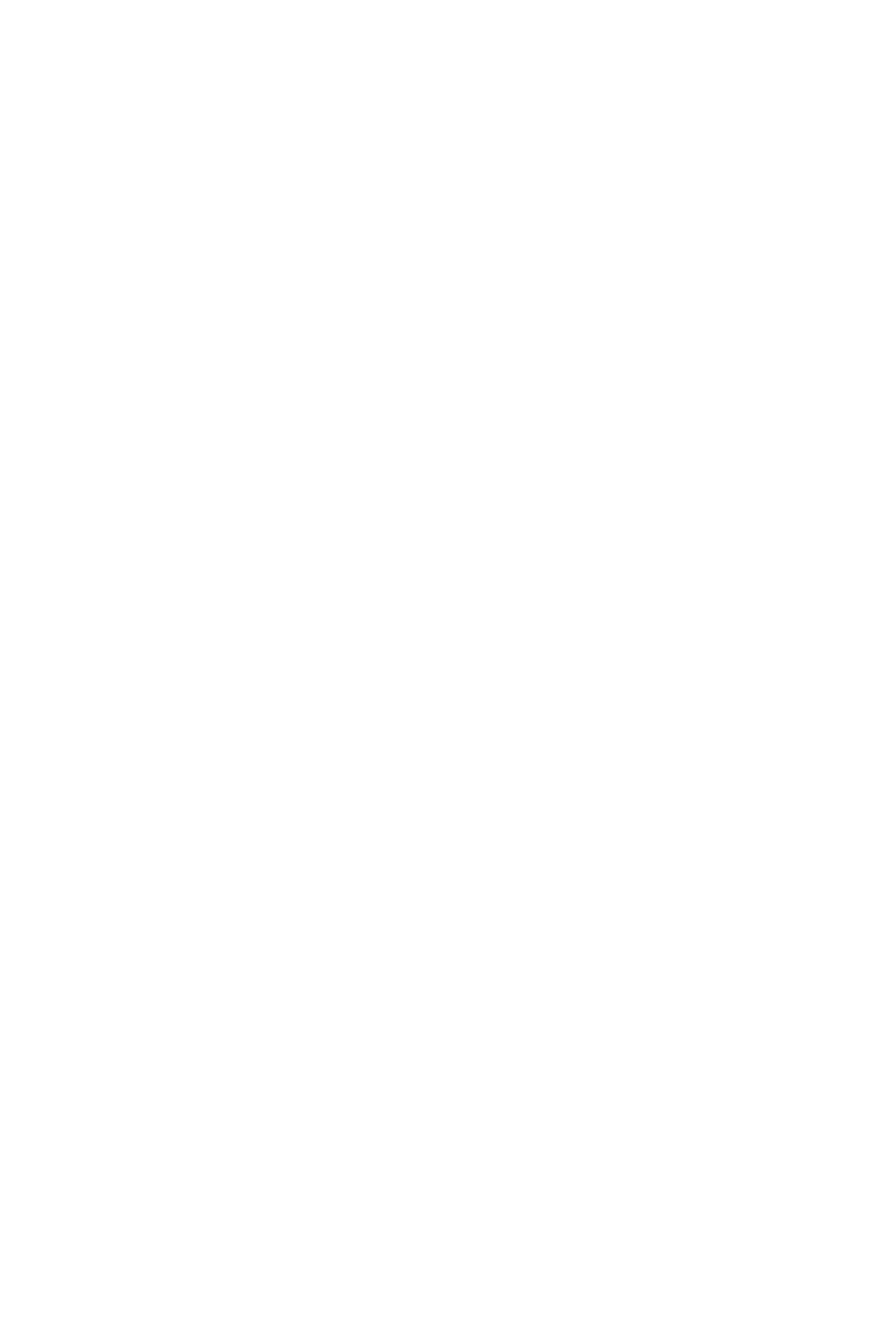
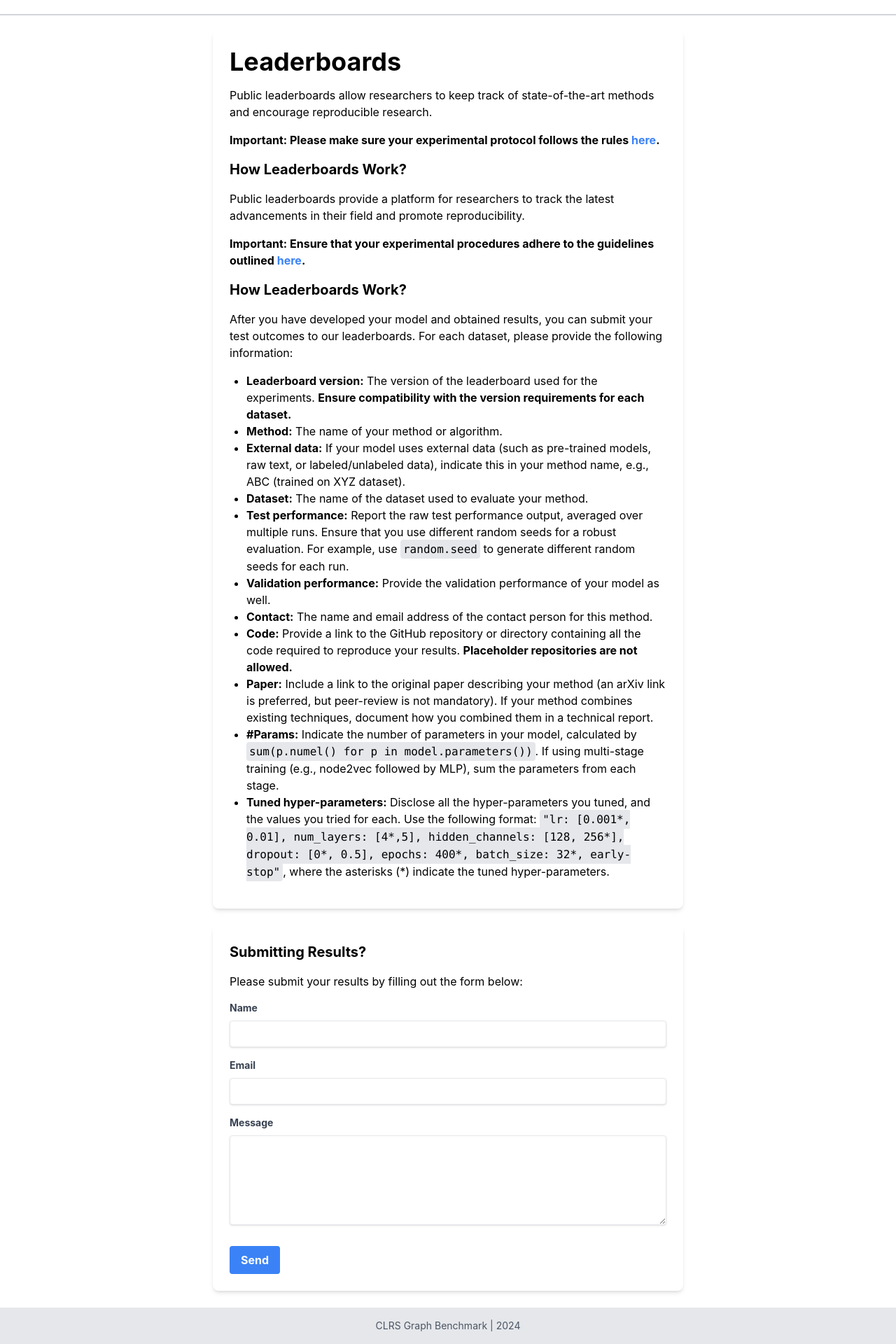
Before and after one commit to inmancosta/llm-clrs-reasoning-benchmark, a React (Create React App) app: page /leaderboard in a window 1280 px wide. Before the commit this address had no page. Shown: the part 60-1980 px from the top of the page at 70% size. Before the commit the page ends 800 px from the top, so only its background shows below. Built offline with nearby package versions, Linux system fonts and the light colour scheme.

Commit message:
added leaderboard form, footer

```diff
--- a/package.json
+++ b/package.json
@@ -3,6 +3,7 @@
   "version": "0.1.0",
   "private": true,
   "dependencies": {
+    "@emailjs/browser": "^4.3.3",
     "@testing-library/jest-dom": "^5.17.0",
     "@testing-library/react": "^13.4.0",
     "@testing-library/user-event": "^13.5.0",
--- /dev/null
+++ b/src/Components/ContactUs.js
@@ -0,0 +1,213 @@
+import React, { useRef, useState } from "react";
+import emailjs from "@emailjs/browser";
+import Footer from "./Footer";
+
+export const BenchmarkLeaderboard = () => {
+  const form = useRef();
+  const [status, setStatus] = useState("");
+
+  const sendEmail = (e) => {
+    e.preventDefault();
+
+    emailjs
+      .sendForm("service_tsbozai", "template_3kqgizf", form.current, {
+        publicKey: "4YPnl-0M9319XJlHI",
+      })
+      .then(
+        () => {
+          console.log("SUCCESS!");
+          setStatus("SUCCESS");
+          form.current.reset(); // Clear form fields
+        },
+        (error) => {
+          console.log("FAILED...", error.text);
+          setStatus("FAILED");
+        }
+      );
+  };
+
+  return (
+    <div className="flex flex-col min-h-screen">
+      <div className="flex-grow p-6">
+        <div className="max-w-2xl mx-auto bg-white p-6 shadow-md rounded-lg mb-6">
+          <h1 className="text-4xl font-bold mb-4">Leaderboards</h1>
+          <p className="mb-4">
+            Public leaderboards allow researchers to keep track of
+            state-of-the-art methods and encourage reproducible research.
+          </p>
+          <p className="font-bold mb-4">
+            Important: Please make sure your experimental protocol follows the
+            rules{" "}
+            <a href="#" className="text-blue-500">
+              here
+            </a>
+            .
+          </p>
+
+          <h2 className="text-xl font-bold mb-4">How Leaderboards Work?</h2>
+          <p className="mb-4">
+            Public leaderboards provide a platform for researchers to track the
+            latest advancements in their field and promote reproducibility.
+          </p>
+          <p className="font-bold mb-4">
+            Important: Ensure that your experimental procedures adhere to the
+            guidelines outlined{" "}
+            <a href="#" className="text-blue-500">
+              here
+            </a>
+            .
+          </p>
+
+          <h2 className="text-xl font-bold mb-4">How Leaderboards Work?</h2>
+          <p className="mb-4">
+            After you have developed your model and obtained results, you can
+            submit your test outcomes to our leaderboards. For each dataset,
+            please provide the following information:
+          </p>
+
+          <ul className="list-disc pl-6 mb-4">
+            <li>
+              <strong>Leaderboard version:</strong> The version of the
+              leaderboard used for the experiments.{" "}
+              <strong>
+                Ensure compatibility with the version requirements for each
+                dataset.
+              </strong>
+            </li>
+            <li>
+              <strong>Method:</strong> The name of your method or algorithm.
+            </li>
+            <li>
+              <strong>External data:</strong> If your model uses external data
+              (such as pre-trained models, raw text, or labeled/unlabeled data),
+              indicate this in your method name, e.g., ABC (trained on XYZ
+              dataset).
+            </li>
+            <li>
+              <strong>Dataset:</strong> The name of the dataset used to evaluate
+              your method.
+            </li>
+            <li>
+              <strong>Test performance:</strong> Report the raw test performance
+              output, averaged over multiple runs. Ensure that you use different
+              random seeds for a robust evaluation. For example, use{" "}
+              <code className="bg-gray-200 p-1 rounded">random.seed</code> to
+              generate different random seeds for each run.
+            </li>
+            <li>
+              <strong>Validation performance:</strong> Provide the validation
+              performance of your model as well.
+            </li>
+            <li>
+              <strong>Contact:</strong> The name and email address of the
+              contact person for this method.
+            </li>
+            <li>
+              <strong>Code:</strong> Provide a link to the GitHub repository or
+              directory containing all the code required to reproduce your
+              results.{" "}
+              <strong>Placeholder repositories are not allowed.</strong>
+            </li>
+            <li>
+              <strong>Paper:</strong> Include a link to the original paper
+              describing your method (an arXiv link is preferred, but
+              peer-review is not mandatory). If your method combines existing
+              techniques, document how you combined them in a technical report.
+            </li>
+            <li>
+              <strong>#Params:</strong> Indicate the number of parameters in
+              your model, calculated by{" "}
+              <code className="bg-gray-200 p-1 rounded">
+                sum(p.numel() for p in model.parameters())
+              </code>
+              . If using multi-stage training (e.g., node2vec followed by MLP),
+              sum the parameters from each stage.
+            </li>
+            <li>
+              <strong>Tuned hyper-parameters:</strong> Disclose all the
+              hyper-parameters you tuned, and the values you tried for each. Use
+              the following format:{" "}
+              <code className="bg-gray-200 p-1 rounded">
+                "lr: [0.001*, 0.01], num_layers: [4*,5], hidden_channels: [128,
+                256*], dropout: [0*, 0.5], epochs: 400*, batch_size: 32*,
+                early-stop"
+              </code>
+              , where the asterisks (*) indicate the tuned hyper-parameters.
+            </li>
+          </ul>
+        </div>
+
+        <div className="max-w-2xl mx-auto bg-white p-6 shadow-md rounded-lg">
+          <h2 className="text-xl font-bold mb-4">Submitting Results?</h2>
+          <p className="mb-4">
+            Please submit your results by filling out the form below:
+          </p>
+          <form ref={form} onSubmit={sendEmail}>
+            <div className="mb-4">
+              <label
+                className="block text-gray-700 text-sm font-bold mb-2"
+                htmlFor="user_name"
+              >
+                Name
+              </label>
+              <input
+                type="text"
+                name="user_name"
+                id="user_name"
+                className="shadow appearance-none border rounded w-full py-2 px-3 text-gray-700 leading-tight focus:outline-none focus:shadow-outline"
+              />
+            </div>
+            <div className="mb-4">
+              <label
+                className="block text-gray-700 text-sm font-bold mb-2"
+                htmlFor="user_email"
+              >
+                Email
+              </label>
+              <input
+                type="email"
+                name="user_email"
+                id="user_email"
+                required
+                className="shadow appearance-none border rounded w-full py-2 px-3 text-gray-700 leading-tight focus:outline-none focus:shadow-outline"
+              />
+            </div>
+            <div className="mb-6">
+              <label
+                className="block text-gray-700 text-sm font-bold mb-2"
+                htmlFor="message"
+              >
+                Message
+              </label>
+              <textarea
+                name="message"
+                id="message"
+                className="shadow appearance-none border rounded w-full py-2 px-3 text-gray-700 leading-tight focus:outline-none focus:shadow-outline h-32"
+              ></textarea>
+            </div>
+            <div className="flex items-center justify-between">
+              <input
+                type="submit"
+                value="Send"
+                className="bg-blue-500 hover:bg-blue-700 text-white font-bold py-2 px-4 rounded focus:outline-none focus:shadow-outline"
+              />
+            </div>
+          </form>
+          {status === "SUCCESS" && (
+            <p className="text-green-500 mt-4">
+              Your message has been sent successfully!
+            </p>
+          )}
+          {status === "FAILED" && (
+            <p className="text-red-500 mt-4">
+              Failed to send your message. Please try again.
+            </p>
+          )}
+        </div>
+      </div>
+      <Footer />
+    </div>
+  );
+};
+
+export default BenchmarkLeaderboard;
--- /dev/null
+++ b/src/Components/Footer.js
@@ -0,0 +1,15 @@
+import React from 'react';
+
+const Footer = () => {
+  return (
+    <footer className="bg-gray-200 py-4 w-full">
+      <div className="container mx-auto text-center">
+        <p className="text-sm text-gray-600">
+          CLRS Graph Benchmark | 2024
+        </p>
+      </div>
+    </footer>
+  );
+};
+
+export default Footer;
--- a/src/Pages/Landing.js
+++ b/src/Pages/Landing.js
@@ -1,6 +1,7 @@
 // src/Pages/Landing.js
 import React from "react";
 import NavBar from "../Components/NavBar";
+import Footer from "../Components/Footer";
 
 
 const Landing = () => {
@@ -105,6 +106,7 @@ const Landing = () => {
           </div>
         </section>
       </main>
+      <Footer />
     </div>
   );
 };
--- /dev/null
+++ b/src/Pages/LeaderBoard.js
@@ -0,0 +1,14 @@
+import React from 'react';
+import ContactUs from '../Components/ContactUs';
+import NavBar from '../Components/NavBar';
+
+const LeaderBoard = () => {
+    return (
+      <div>
+        <NavBar/>
+        <ContactUs />
+      </div>
+    );
+  };
+
+export default LeaderBoard;
--- a/src/Router.js
+++ b/src/Router.js
@@ -2,6 +2,7 @@
 import React from 'react';
 import { BrowserRouter as Router, Route, Routes } from 'react-router-dom';
 import LandingPage from './Pages/Landing';
+import LeaderBoard from './Pages/LeaderBoard';
 import TeamPage from './Pages/Team';
 
 const AppRouter = () => {
@@ -10,6 +11,7 @@ const AppRouter = () => {
       <Routes>
         <Route path="/" element={<LandingPage />} />
         <Route path="/team" element={<TeamPage />} />
+        <Route path="/leaderboard" element={<LeaderBoard />} />
       </Routes>
     </Router>
   );
```
Also changed, not shown: 1 other file (tests, documents, lock files or other folders).
